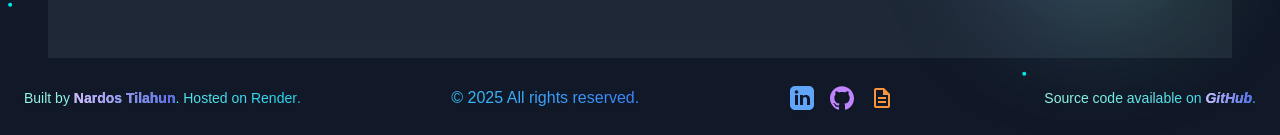
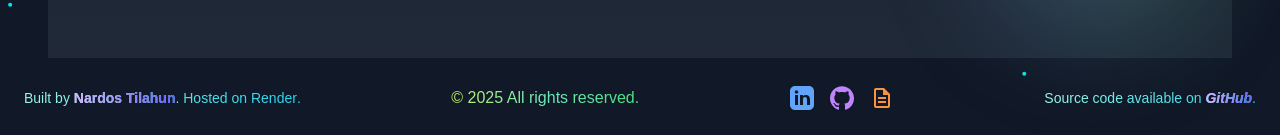
Before and after one commit to Nardos-Tilahun/my-portfolio, a Next.js app: page / in a window 1280 px wide. Shown: the part 4636-4771 px from the top of the page. Built offline with nearby package versions, Linux system fonts and the light colour scheme.

Commit message:
fix footer 8

```diff
--- a/app/layout.tsx
+++ b/app/layout.tsx
@@ -330,7 +330,7 @@ export default function RootLayout({ children }: RootLayoutProps) {
 
               {/* Copyright Section - Applied Gradient to text */}
               <div className="flex items-center justify-center order-2 md:order-2">
-                <span className="text-transparent bg-clip-text bg-gradient-to-r from-sky-400 to-blue-500 py-3 drop-shadow-sm">© {new Date().getFullYear()} All rights reserved.</span>
+                <span className="text-transparent bg-clip-text bg-gradient-to-r from-lime-300 via-emerald-300 to-green-400 py-3 drop-shadow-sm">© {new Date().getFullYear()} All rights reserved.</span>
               </div>
 
               {/* Right Section - Applied Gradient to text */}
```
